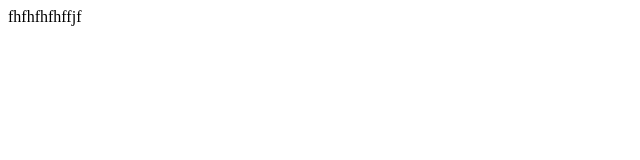
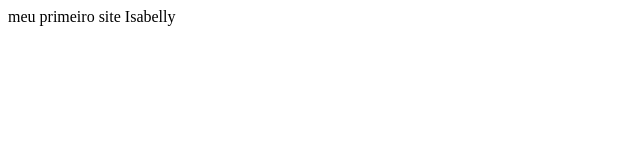
Before and after one commit to bentomarquesisabelly2013-debug/meu-primeiro-site, a plain HTML site: page index.html in a window 1280 px wide. Shown: the whole page, without its empty margins (0-640 px from the left). Drawn offline with Linux system fonts and the light colour scheme.

Commit message:
Update index.html

```diff
--- a/index.html
+++ b/index.html
@@ -6,6 +6,6 @@
     <title>eliti</title>
 </head>
 <body>
-    fhfhfhfhffjf
+    meu primeiro site Isabelly
 </body>
 </html>
```
